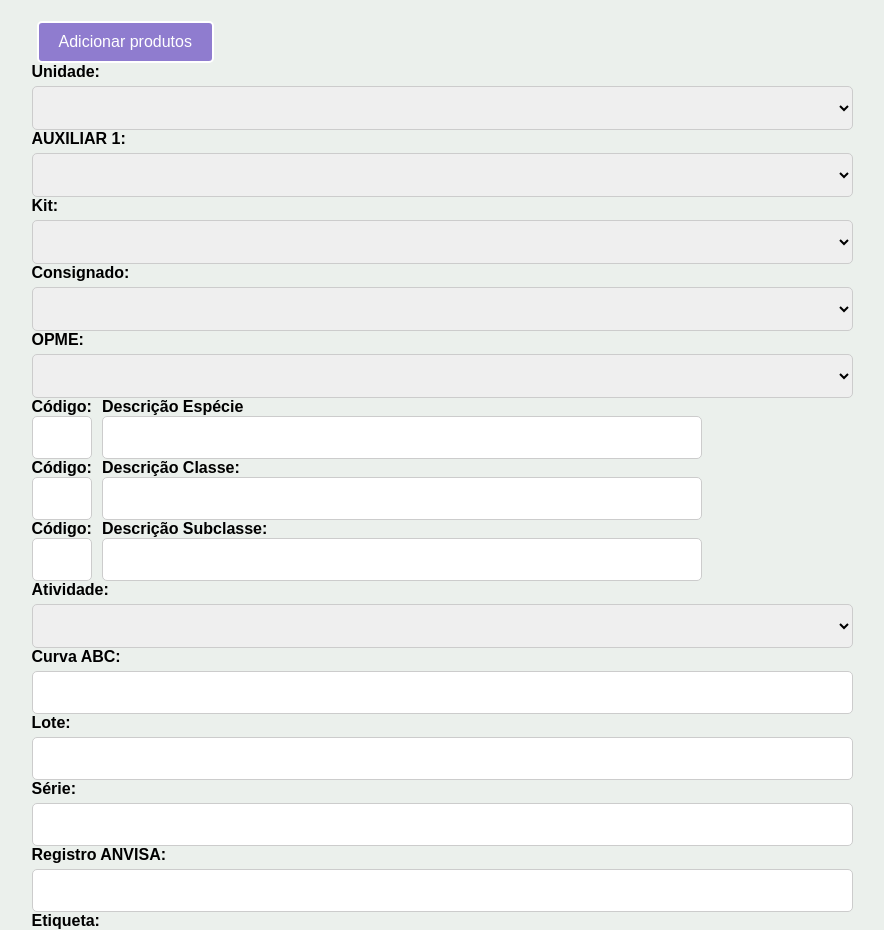
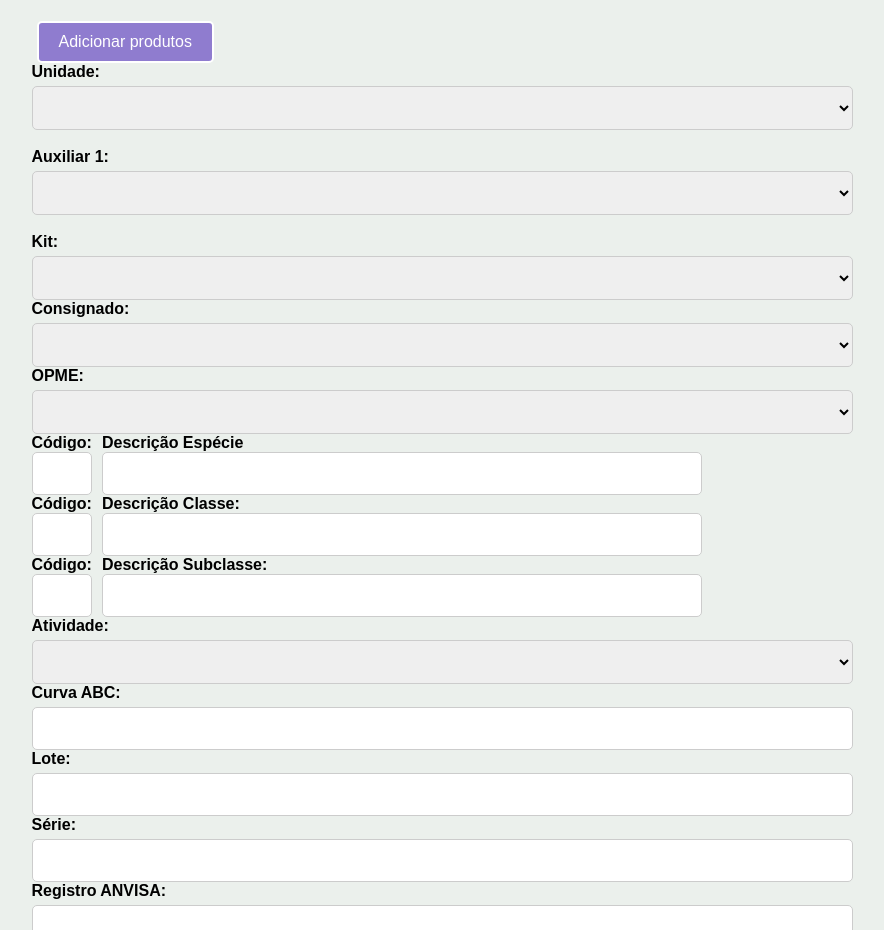
Before and after one commit to WeslleyAFiladelfo/veros_pet, a website: page index.html in a window 1280 px wide. Shown: the part 840-1770 px from the top of the page, without its empty margins (198-1082 px from the left). Drawn offline with Linux system fonts and the light colour scheme; a script that the page names is missing.

Commit message:
Mensagem do commit

```diff
--- a/index.html
+++ b/index.html
@@ -207,14 +207,18 @@
             </select>
         </div>
 
+        <br>
+
         <div>
-            <label for="auxiliar">AUXILIAR 1:</label>
+            <label for="auxiliar">Auxiliar 1:</label>
             <select id="auxiliar" name="auxiliar" required>
                 <option value=""></option>
                 <option value="SIM">Sim</option>
                 <option value="NAO">Não</option>
             </select>
         </div>
+
+        <br>
 
         <div>
             <label for="kit">Kit:</label>
```
